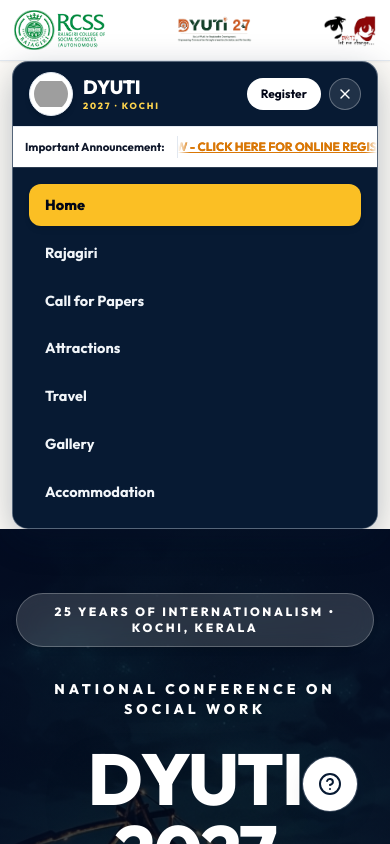
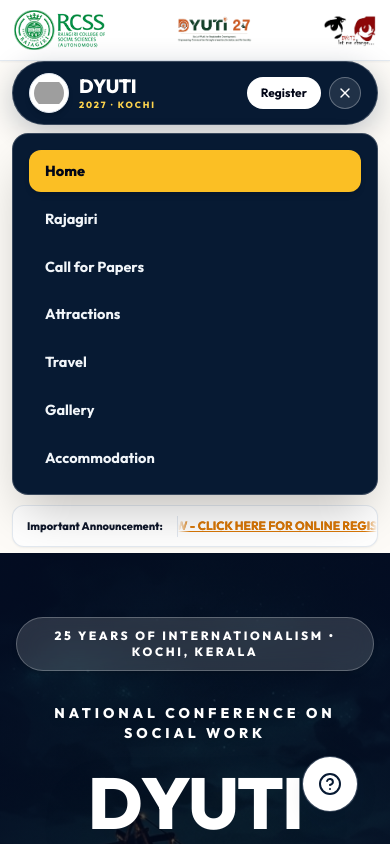
Before and after one commit to Rlabzteam/Dyuti27, a React (Vite) app: page / in a window 390 px wide. Both pictures are taken after a click on the button 345 px from the left and 94 px from the top of the page. Shown: the top 844 px of the page. Built offline with nearby package versions, Linux system fonts and the light colour scheme; grey boxes are pictures that could not be loaded.

Commit message:
feat: implement site layout with responsive navigation header and announcement marquee

```diff
--- a/src/components/layout/Header.tsx
+++ b/src/components/layout/Header.tsx
@@ -42,19 +42,17 @@
 
   return (
     <header
-      className="sticky top-2 sm:top-4 z-50 w-full pointer-events-none transition-all duration-300"
+      className="sticky top-2 sm:top-3.5 z-50 w-full pointer-events-none transition-all duration-300"
       role="banner"
     >
-      {/* ── UNIFIED FRAMED CONTAINER (LIKE ICSWHMH.COM) ── */}
+      {/* ── RECTANGLE WITH CURVED SIDES (PILL / STADIUM SHAPE) ── */}
       <div className="max-w-7xl mx-auto px-3 sm:px-6 lg:px-8 pointer-events-auto">
         <div
           className={cn(
-            'w-full bg-[#071A33] rounded-2xl sm:rounded-3xl border border-slate-300/40 shadow-[0_10px_35px_rgba(7,26,51,0.28)] overflow-hidden transition-all duration-300',
-            isScrolled && 'shadow-[0_16px_45px_rgba(7,26,51,0.38)] border-slate-400/50'
+            'w-full bg-[#071A33] text-white rounded-full border border-white/20 px-4 sm:px-6 lg:px-8 h-[64px] sm:h-[72px] flex items-center justify-between gap-4 transition-all duration-300 shadow-[0_8px_30px_rgba(7,26,51,0.25)]',
+            isScrolled && 'shadow-[0_14px_40px_rgba(7,26,51,0.38)] backdrop-blur-md bg-[#071A33]/95 border-white/25'
           )}
         >
-          {/* ── 1. UPPER SECTION: NAVIGATION BAR ── */}
-          <div className="h-[64px] sm:h-[74px] px-4 sm:px-6 lg:px-8 flex items-center justify-between gap-4 text-white">
           {/* Left: Circular White Logo Badge + Title */}
           <div className="flex items-center gap-3 shrink-0">
             <Link
@@ -62,8 +60,8 @@
               className="flex items-center gap-2.5 sm:gap-3 group focus-visible:outline-none shrink-0"
               aria-label="DYUTI 2027 — Return to Homepage"
             >
-                {/* Circular White Badge housing Logo (Exact icswhmh.com style) */}
-                <div className="h-11 w-11 sm:h-13 sm:w-13 rounded-full bg-white p-1 shadow-md flex items-center justify-center shrink-0 transition-transform duration-200 group-hover:scale-105 border border-slate-200">
+              {/* Circular White Badge housing Logo */}
+              <div className="h-10 w-10 sm:h-12 sm:w-12 rounded-full bg-white p-1 shadow-md flex items-center justify-center shrink-0 transition-transform duration-200 group-hover:scale-105 border border-slate-200">
                 <img
                   src="https://dyuti.in/assets/images/dyutilogoog.jpg"
                   alt="DYUTI Emblem"
@@ -108,7 +106,7 @@
             </ul>
           </nav>
 
-            {/* Right: White Pill Register Button (Exact icswhmh.com style) */}
+          {/* Right: White Pill Register Button */}
           <div className="hidden sm:flex items-center gap-3 shrink-0">
             <a
               href={REGISTRATION_URL}
@@ -147,74 +145,10 @@
           </div>
         </div>
 
-          {/* ── 2. LOWER SECTION: WHITE ANNOUNCEMENT TICKER (LIKE ICSWHMH.COM) ── */}
-          <div className="w-full bg-white text-slate-900 border-t border-slate-200/90 py-1.5 sm:py-2 flex items-center select-none overflow-hidden">
-            {/* Left Static Announcement Label */}
-            <div className="flex items-center gap-1.5 pl-3 sm:pl-6 pr-3 py-0.5 bg-white z-10 shrink-0 border-r border-slate-200">
-              <span className="font-sans text-[11.5px] sm:text-[12.5px] font-bold text-slate-900 whitespace-nowrap">
-                Important Announcement:
-              </span>
-            </div>
-
-            {/* Scrolling Marquee Ticker with edge gradient mask */}
-            <div className="relative flex overflow-x-hidden flex-1 group [mask-image:linear-gradient(to_right,transparent,black_12px,black_calc(100%-12px),transparent)]">
-              <div className="animate-marquee whitespace-nowrap flex items-center py-0.5">
-                {[...Array(4)].map((_, i) => (
-                  <div key={i} className="flex items-center mx-4 sm:mx-6">
-                    <span className="font-sans text-xs sm:text-[13px] font-medium text-slate-800">
-                      Registration begins from 10th August 2026, at Rajagiri College Of Social Sciences(Autonomous) Kalamassery.
-                    </span>
-                    <span className="mx-3 text-slate-400 font-bold">&bull;</span>
-                    <a
-                      href={REGISTRATION_URL}
-                      target="_blank"
-                      rel="noopener noreferrer"
-                      className="font-sans text-xs sm:text-[13px] font-bold text-amber-600 hover:text-amber-700 underline transition-colors shrink-0"
-                    >
-                      REGISTER NOW - CLICK HERE FOR ONLINE REGISTRATION
-                    </a>
-                    <span className="mx-3 text-slate-400 font-bold">&bull;</span>
-                    <span className="font-sans text-xs sm:text-[13px] font-medium text-slate-800">
-                      Abstract submission deadline: <strong className="text-slate-950 font-semibold">25 Sep 2026</strong>
-                    </span>
-                    <span className="mx-4 text-slate-400 font-bold">&bull;</span>
-                  </div>
-                ))}
-              </div>
-
-              <div
-                className="absolute top-0 animate-marquee2 whitespace-nowrap flex items-center py-0.5"
-                aria-hidden="true"
-              >
-                {[...Array(4)].map((_, i) => (
-                  <div key={i} className="flex items-center mx-4 sm:mx-6">
-                    <span className="font-sans text-xs sm:text-[13px] font-medium text-slate-800">
-                      Registration begins from 10th August 2026, at Rajagiri College Of Social Sciences(Autonomous) Kalamassery.
-                    </span>
-                    <span className="mx-3 text-slate-400 font-bold">&bull;</span>
-                    <a
-                      href={REGISTRATION_URL}
-                      target="_blank"
-                      rel="noopener noreferrer"
-                      className="font-sans text-xs sm:text-[13px] font-bold text-amber-600 hover:text-amber-700 underline transition-colors shrink-0"
-                    >
-                      REGISTER NOW - CLICK HERE FOR ONLINE REGISTRATION
-                    </a>
-                    <span className="mx-3 text-slate-400 font-bold">&bull;</span>
-                    <span className="font-sans text-xs sm:text-[13px] font-medium text-slate-800">
-                      Abstract submission deadline: <strong className="text-slate-950 font-semibold">25 Sep 2026</strong>
-                    </span>
-                    <span className="mx-4 text-slate-400 font-bold">&bull;</span>
-                  </div>
-                ))}
-              </div>
-            </div>
-          </div>
-
         {/* ── MOBILE DRAWER ── */}
         {isMobileMenuOpen && (
           <div
-              className="xl:hidden bg-[#071A33] border-t border-white/15 text-white px-4 py-4 space-y-1.5 animate-slideDown"
+            className="xl:hidden mt-2 bg-[#071A33] border border-white/20 text-white rounded-2xl px-4 py-4 space-y-1.5 shadow-2xl animate-slideDown pointer-events-auto"
             role="dialog"
             aria-modal="true"
             aria-label="Navigation menu"
@@ -240,7 +174,6 @@
           </div>
         )}
       </div>
-      </div>
     </header>
   );
 };
--- a/src/components/layout/Layout.tsx
+++ b/src/components/layout/Layout.tsx
@@ -3,6 +3,7 @@
 import { ArrowUp, HelpCircle, X, CheckCircle2 } from 'lucide-react';
 import { Header } from './Header';
 import { TopHeaderBanner } from './TopHeaderBanner';
+import { MarqueeAnnouncement } from '../sections/MarqueeAnnouncement';
 import { Footer } from './Footer';
 
 export const Layout: React.FC = () => {
@@ -54,8 +55,11 @@
       {/* 00 — Top Branding Banner */}
       <TopHeaderBanner />
 
-      {/* 01 — Unified Framed Header (Navbar + Announcement, like icswhmh.com) */}
+      {/* 01 — Sticky Navigation Bar (Rectangle with curved sides) */}
       <Header />
+
+      {/* 02 — Announcement Bar (Under navbar, scrolls away when scrolled below) */}
+      <MarqueeAnnouncement />
 
       {/* 03 — Main Page Content */}
       <main className="flex-grow">
--- a/src/components/sections/MarqueeAnnouncement.tsx
+++ b/src/components/sections/MarqueeAnnouncement.tsx
@@ -4,43 +4,45 @@
 
 /**
  * Official Registration Announcement Marquee Bar
- * Positioned under the navigation bar.
- * Exact content & link from dyuti.in:
- * "REGISTER NOW - CLICK HERE FOR ONLINE REGISTRATION Registration begins from 10th August 2026, at Rajagiri College Of Social Sciences(Autonomous) Kalamassery."
+ * Positioned under the navigation bar within the max-w-7xl frame.
+ * Non-sticky, so when scrolled below it naturally moves out of view.
  */
 export const MarqueeAnnouncement: React.FC = () => {
   return (
-    <div className="w-full max-w-7xl mx-auto px-3 sm:px-6 lg:px-8 pt-1.5 pb-2.5 sm:pb-3.5 relative z-30 select-none">
+    <div className="w-full max-w-7xl mx-auto px-3 sm:px-6 lg:px-8 mt-2.5 mb-1.5 select-none">
       <aside
-        className="bg-[#071A33] text-white rounded-xl sm:rounded-full border border-white/15 shadow-md overflow-hidden py-2 sm:py-2.5 relative"
+        className="w-full bg-white text-slate-900 rounded-xl sm:rounded-full border border-slate-200/90 shadow-sm py-1.5 sm:py-2 flex items-center overflow-hidden"
         aria-label="Conference Announcement Ticker"
       >
-        <div className="flex items-center">
-          {/* Left Badge Indicator */}
-          <div className="hidden sm:flex items-center gap-2 pl-4 sm:pl-6 pr-3.5 py-0.5 bg-[#071A33] z-10 shrink-0 border-r border-white/15">
-            <span className="font-sans text-[10.5px] sm:text-[11px] font-bold tracking-[0.16em] uppercase text-[#93C5FD]">
-              Announcement
+        {/* Left Static Announcement Label */}
+        <div className="flex items-center gap-1.5 pl-3.5 sm:pl-6 pr-3.5 py-0.5 bg-white z-10 shrink-0 border-r border-slate-200">
+          <span className="font-sans text-[11px] sm:text-[12.5px] font-extrabold text-slate-900 whitespace-nowrap">
+            Important Announcement:
           </span>
         </div>
 
-          {/* Marquee Track with CSS Animation and smooth fade edge mask */}
-          <div className="relative flex overflow-x-hidden flex-1 group [mask-image:linear-gradient(to_right,transparent,black_16px,black_calc(100%-16px),transparent)]">
+        {/* Scrolling Marquee Ticker with edge gradient mask */}
+        <div className="relative flex overflow-x-hidden flex-1 group [mask-image:linear-gradient(to_right,transparent,black_12px,black_calc(100%-12px),transparent)]">
           <div className="animate-marquee whitespace-nowrap flex items-center py-0.5">
-              {/* Duplicated for seamless infinite loop */}
             {[...Array(4)].map((_, i) => (
-                <div key={i} className="flex items-center mx-6 sm:mx-8">
+              <div key={i} className="flex items-center mx-4 sm:mx-6">
+                <span className="font-sans text-xs sm:text-[13px] font-medium text-slate-800">
+                  Registration begins from 10th August 2026, at Rajagiri College Of Social Sciences(Autonomous) Kalamassery.
+                </span>
+                <span className="mx-3 text-slate-400 font-bold">&bull;</span>
                 <a
                   href={REGISTRATION_URL}
                   target="_blank"
                   rel="noopener noreferrer"
-                    className="font-sans text-xs sm:text-sm font-bold text-[#F59E0B] hover:text-[#FCD34D] uppercase tracking-wider underline mr-3 transition-colors shrink-0"
+                  className="font-sans text-xs sm:text-[13px] font-bold text-amber-600 hover:text-amber-700 underline transition-colors shrink-0"
                 >
                   REGISTER NOW - CLICK HERE FOR ONLINE REGISTRATION
                 </a>
-                  <span className="font-sans text-xs sm:text-sm font-medium tracking-wide text-white/95">
-                    Registration begins from 10th August 2026, at Rajagiri College Of Social Sciences(Autonomous) Kalamassery.
+                <span className="mx-3 text-slate-400 font-bold">&bull;</span>
+                <span className="font-sans text-xs sm:text-[13px] font-medium text-slate-800">
+                  Abstract submission deadline: <strong className="text-slate-950 font-semibold">25 Sep 2026</strong>
                 </span>
-                  <span className="mx-6 sm:mx-8 text-white/30 font-bold">&bull;</span>
+                <span className="mx-4 text-slate-400 font-bold">&bull;</span>
               </div>
             ))}
           </div>
@@ -50,22 +52,26 @@
             aria-hidden="true"
           >
             {[...Array(4)].map((_, i) => (
-                <div key={i} className="flex items-center mx-6 sm:mx-8">
+              <div key={i} className="flex items-center mx-4 sm:mx-6">
+                <span className="font-sans text-xs sm:text-[13px] font-medium text-slate-800">
+                  Registration begins from 10th August 2026, at Rajagiri College Of Social Sciences(Autonomous) Kalamassery.
+                </span>
+                <span className="mx-3 text-slate-400 font-bold">&bull;</span>
                 <a
                   href={REGISTRATION_URL}
                   target="_blank"
                   rel="noopener noreferrer"
-                    className="font-sans text-xs sm:text-sm font-bold text-[#F59E0B] hover:text-[#FCD34D] uppercase tracking-wider underline mr-3 transition-colors shrink-0"
+                  className="font-sans text-xs sm:text-[13px] font-bold text-amber-600 hover:text-amber-700 underline transition-colors shrink-0"
                 >
                   REGISTER NOW - CLICK HERE FOR ONLINE REGISTRATION
                 </a>
-                  <span className="font-sans text-xs sm:text-sm font-medium tracking-wide text-white/95">
-                    Registration begins from 10th August 2026, at Rajagiri College Of Social Sciences(Autonomous) Kalamassery.
+                <span className="mx-3 text-slate-400 font-bold">&bull;</span>
+                <span className="font-sans text-xs sm:text-[13px] font-medium text-slate-800">
+                  Abstract submission deadline: <strong className="text-slate-950 font-semibold">25 Sep 2026</strong>
                 </span>
-                  <span className="mx-6 sm:mx-8 text-white/30 font-bold">&bull;</span>
+                <span className="mx-4 text-slate-400 font-bold">&bull;</span>
               </div>
             ))}
-            </div>
           </div>
         </div>
       </aside>
```
Lines whose indentation alone changed are shown as unchanged.
